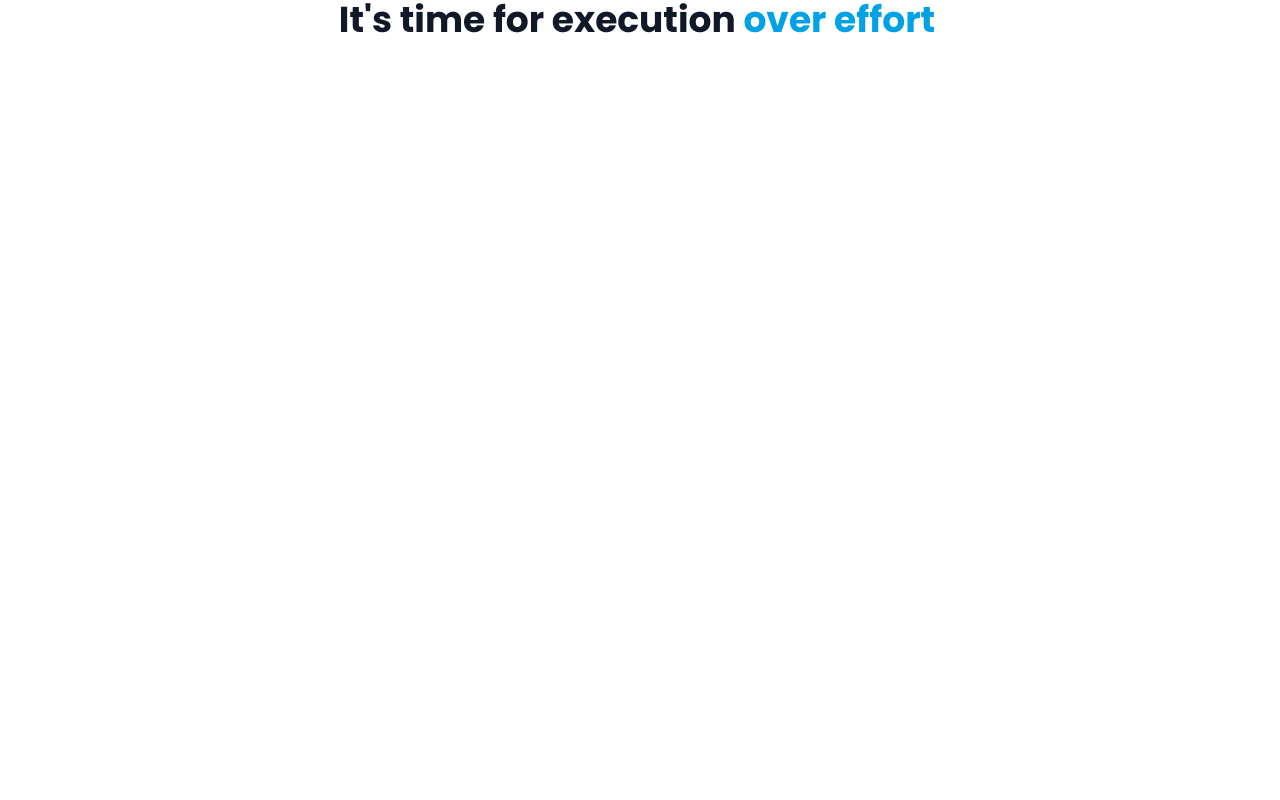
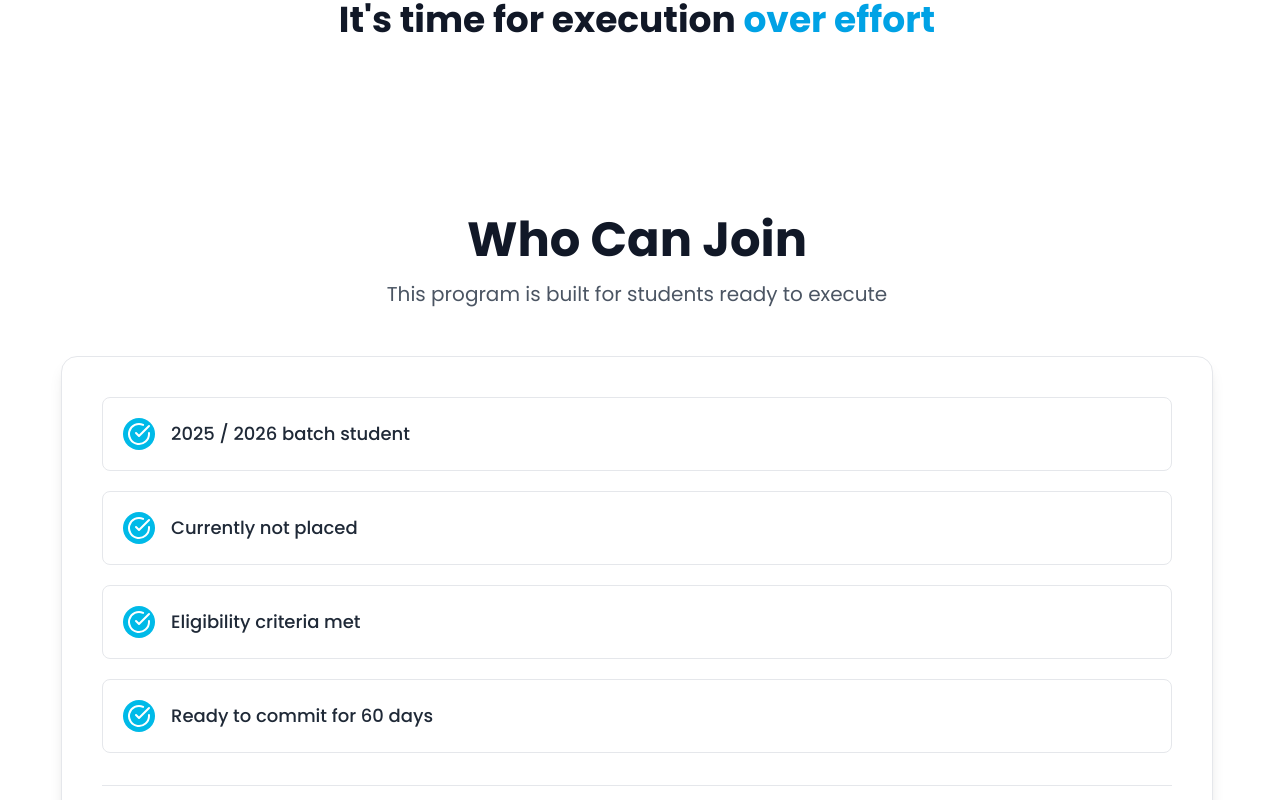
Before and after one commit to HIREKARMA1/shortlisted-ui, a Next.js app: page / in a window 1280 px wide. Shown: the part 1380-2180 px from the top of the page. Before the commit the page ends 1516 px from the top, so only its background shows below. Built offline with nearby package versions, Linux system fonts and the light colour scheme.

Commit message:
add the max with 90% in the who can join page
Signed-off-by: Ankit Kumar <ankit.va1511@gmail.com>

```diff
--- a/app/page.tsx
+++ b/app/page.tsx
@@ -7,6 +7,7 @@ export default function HomePage() {
         <main className="bg-white dark:bg-[#1a1f2e] min-h-screen">
             <HeroSection />
             <WhyShortlistedSection />
+            <WhoCanJoin />
         </main>
     )
 }
--- a/components/home/WhoCanJoin.tsx
+++ b/components/home/WhoCanJoin.tsx
@@ -24,7 +24,7 @@ const WhoCanJoin: React.FC = () => {
             ? 'bg-gray-900'
             : 'bg-white'
             }`}>
-            <div className="max-w-4xl mx-auto">
+            <div className="w-[90vw] max-w-[90vw] mx-auto">
                 {/* Header Section */}
                 <div className="text-center mb-8 sm:mb-12">
                     <h2 className={`text-2xl sm:text-3xl md:text-4xl lg:text-5xl font-bold mb-3 sm:mb-4 transition-colors duration-500 ${mounted && resolvedTheme === 'dark'
```
